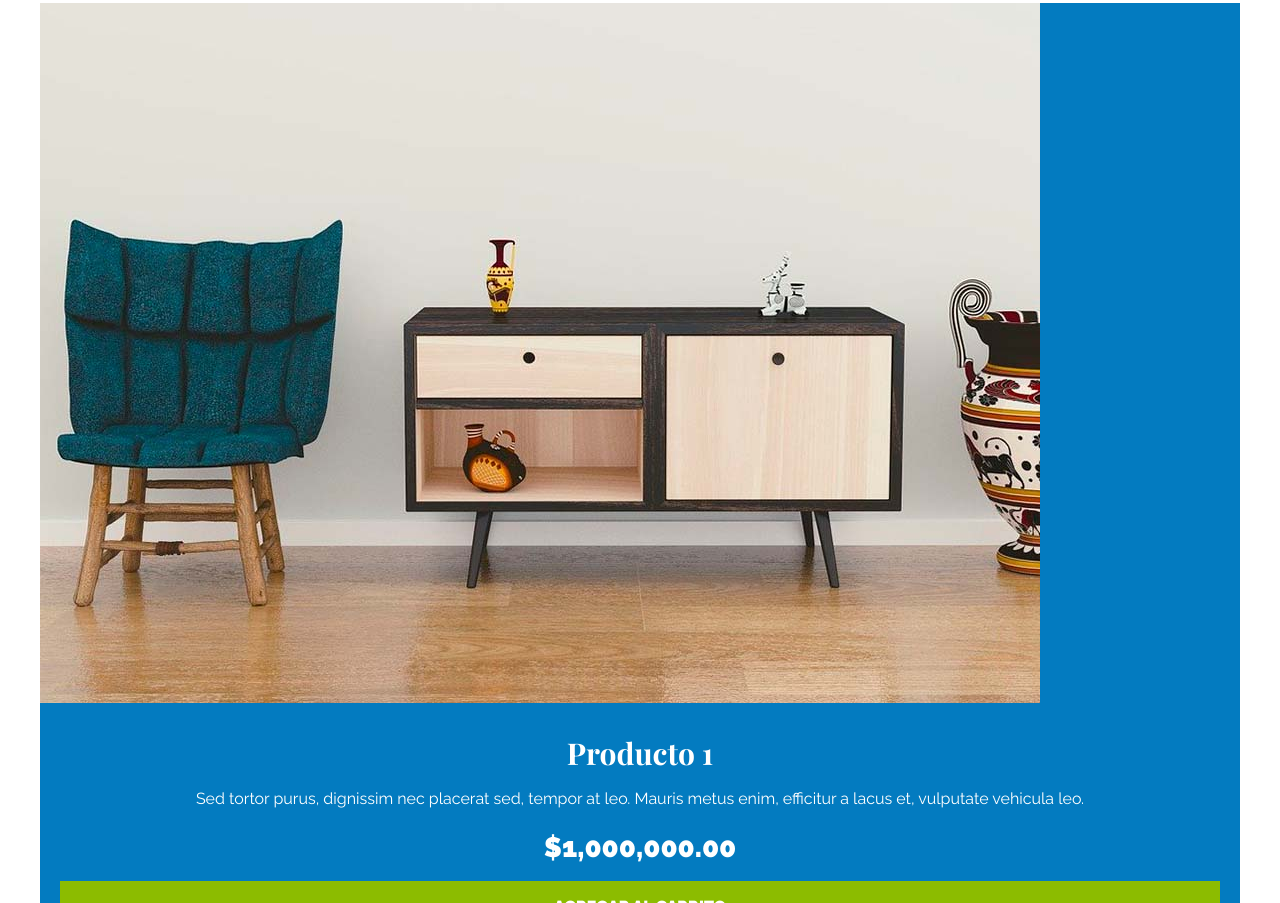
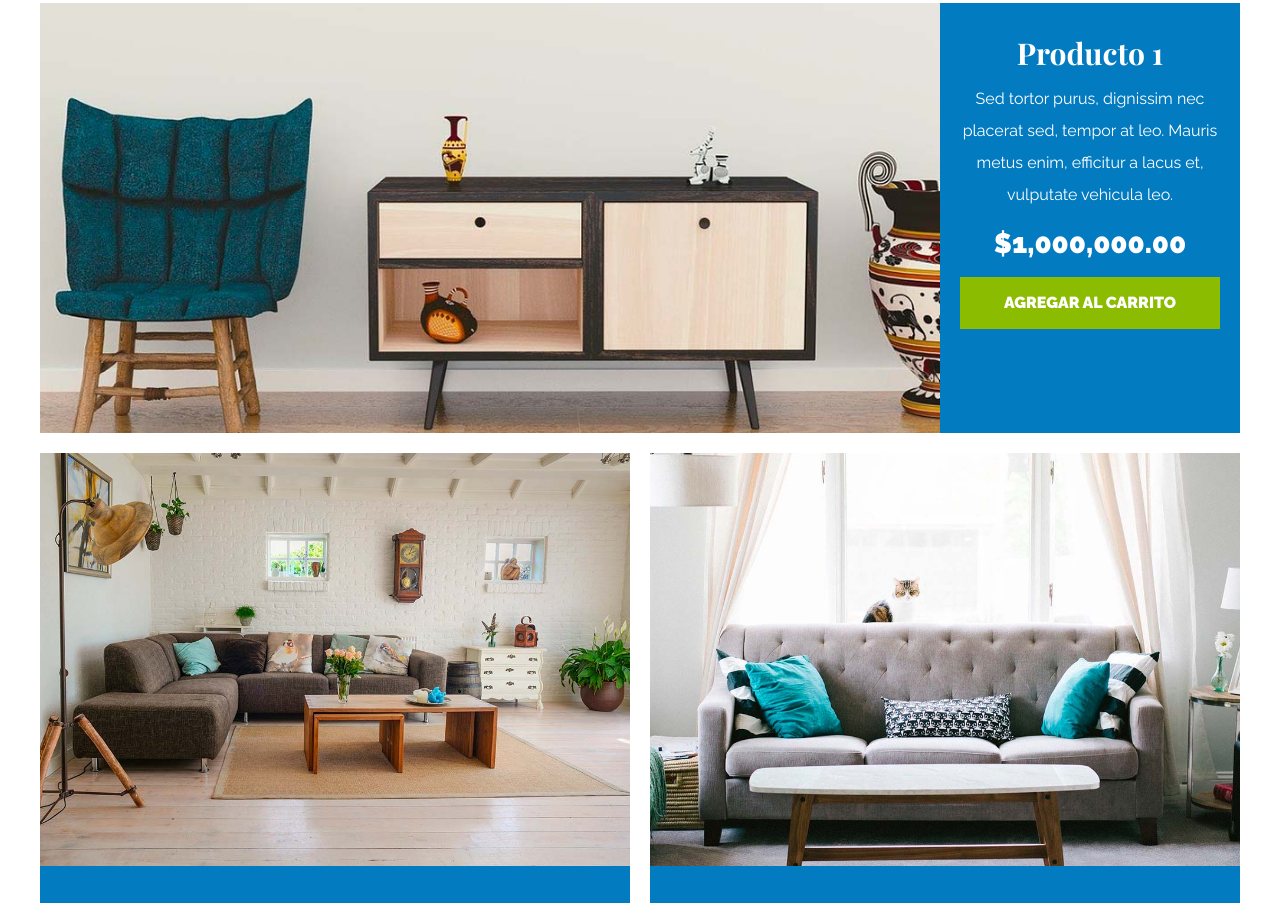
Before and after one commit to CristianMP04/ecommerce-Project, a plain HTML site: page index.html in a window 1280 px wide. Shown: the part 2041-2944 px from the top of the page. Drawn offline with nearby package versions, Linux system fonts and the light colour scheme.

Commit message:
update Lista prodcutos
update Lista prodcutos

```diff
--- a/css/app.css
+++ b/css/app.css
@@ -144,6 +144,49 @@ img {
     padding-top: 5rem;
 }
 
+.listado-productos {
+    display: grid;
+    grid-template-columns: repeat(6, 1fr);
+    gap: 2rem;
+}
+
+.producto:nth-child(1) {
+    grid-column: 1 / 7;
+    display: grid;
+    grid-template-columns: 3fr 1fr;
+}
+
+.producto:nth-child(1) img {
+    height: 43rem;
+    width: 100%;
+    object-fit: cover;
+}
+
+.producto:nth-child(2) {
+    grid-column-start: 1;
+    grid-column-end: 4;
+}
+
+.producto:nth-child(3) {
+    grid-column-start: 4;
+    grid-column-end: 7;
+}
+
+.producto:nth-child(4) {
+    grid-column-start: 1;
+    grid-column-end: 3;
+}
+
+.producto:nth-child(5) {
+    grid-column-start: 3;
+    grid-column-end: 5;
+}
+
+.producto:nth-child(6) {
+    grid-column-start: 5;
+    grid-column-end: 7;
+}
+
 .producto {
     background-color: #037bc0;
 }
```
